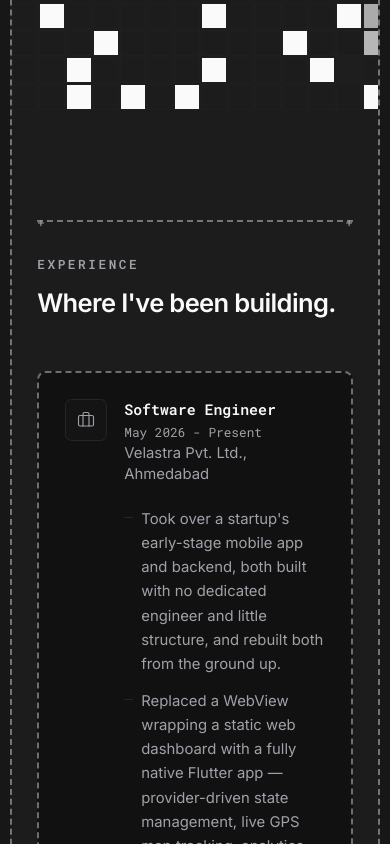
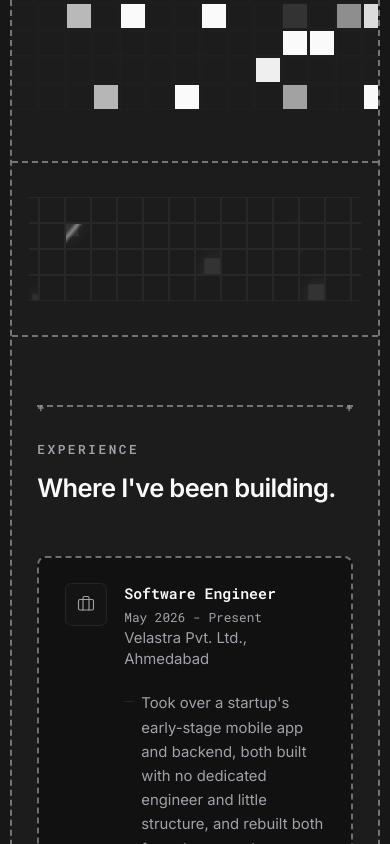
Before and after one commit to TheNirajMahale/portfolio, a Next.js app: page / in a window 390 px wide. Shown: the part 740-1584 px from the top of the page. Built offline with nearby package versions, Linux system fonts and the light colour scheme.

Commit message:
feat: adjust vertical rhythm and offset custom cursor

```diff
--- a/src/app/globals.css
+++ b/src/app/globals.css
@@ -60,11 +60,6 @@ html {
   font-size: 17px;
 }
 
-/* ─── Cursor ─── */
-body.cursor-none,
-body.cursor-none * {
-  cursor: none !important;
-}
 
 /* ─── Focus ─── */
 *:focus-visible {
--- a/src/app/page.tsx
+++ b/src/app/page.tsx
@@ -12,7 +12,7 @@ export default function Home() {
       <div className="relative z-10 mx-auto w-[95%] md:w-[80%] max-w-7xl border-x-2 border-dashed border-foreground/40 bg-foreground/[0.02]">
         <Hero />
         <AnimatedGrid />
-
+        <LinesAnimation variant="grid" />
         <Experience />
         <LinesAnimation variant="particles" />
         <Projects />
--- a/src/components/lines.tsx
+++ b/src/components/lines.tsx
@@ -223,7 +223,7 @@ export type DividerVariant = "lines" | "grid" | "particles";
 
 export const LinesAnimation = ({ variant = "lines" }: { variant?: DividerVariant }) => {
   return (
-    <div className="border-y-2 relative border-foreground/40 border-dashed p-4 overflow-hidden my-12 md:my-16 flex items-center justify-center">
+    <div className="border-y-2 relative border-foreground/40 border-dashed p-4 overflow-hidden my-6 md:my-10 flex items-center justify-center">
       {variant === "lines" && <LinesArt />}
       {variant === "grid" && <GridArt />}
       {variant === "particles" && <ParticlesArt />}
--- a/src/components/nav.tsx
+++ b/src/components/nav.tsx
@@ -37,6 +37,12 @@ export function Nav() {
           {/* Logo */}
           <Link
             href="/"
+            onClick={(e) => {
+              if (window.location.pathname === "/") {
+                e.preventDefault();
+                window.scrollTo({ top: 0, behavior: "smooth" });
+              }
+            }}
             className="font-mono text-sm font-bold tracking-tight text-foreground transition-colors duration-150 hover:text-muted-foreground"
           >
             NM<span className="text-muted-foreground">.</span>
--- a/src/components/ui/custom-cursor.tsx
+++ b/src/components/ui/custom-cursor.tsx
@@ -27,24 +27,22 @@ export function CustomCursor() {
     }
 
     const moveCursor = (e: MouseEvent) => {
-      // Set target to mouse position (centered for outer 32px ring)
-      cursorX.set(e.clientX - 16);
-      cursorY.set(e.clientY - 16);
+      // Offset target to trail below and to the right of the native cursor
+      cursorX.set(e.clientX + 12);
+      cursorY.set(e.clientY + 12);
       if (!isVisible) setIsVisible(true);
     };
 
     const handleMouseLeave = () => setIsVisible(false);
     const handleMouseEnter = () => setIsVisible(true);
 
-    // Hide default cursor
-    document.body.classList.add("cursor-none");
+    // Native cursor is kept visible
 
     window.addEventListener("mousemove", moveCursor);
     document.addEventListener("mouseleave", handleMouseLeave);
     document.addEventListener("mouseenter", handleMouseEnter);
 
     return () => {
-      document.body.classList.remove("cursor-none");
       window.removeEventListener("mousemove", moveCursor);
       document.removeEventListener("mouseleave", handleMouseLeave);
       document.removeEventListener("mouseenter", handleMouseEnter);
--- a/src/components/ui/section.tsx
+++ b/src/components/ui/section.tsx
@@ -12,7 +12,7 @@ export function Section({ id, title, subtitle, children, className }: SectionPro
   return (
     <section
       id={id}
-      className={cn("mx-auto w-full max-w-5xl px-6 py-20 md:px-8 md:py-28", className)}
+      className={cn("mx-auto w-full max-w-5xl px-6 py-10 md:px-8 md:py-16", className)}
     >
       {title && (
         <div className="mb-12">
```
